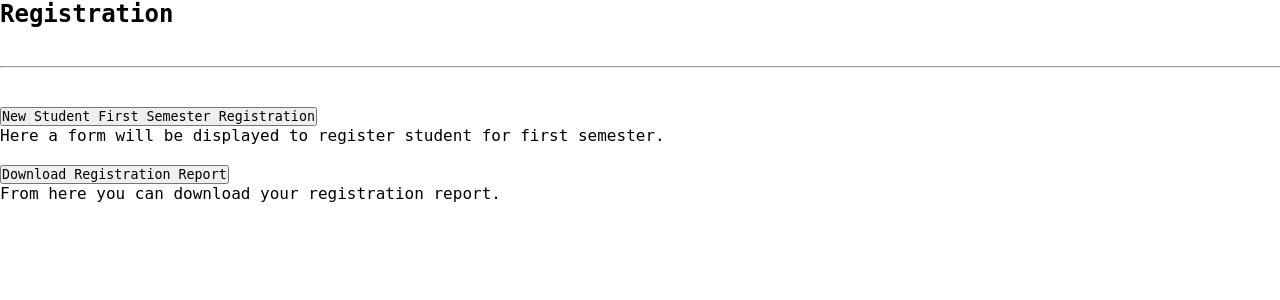
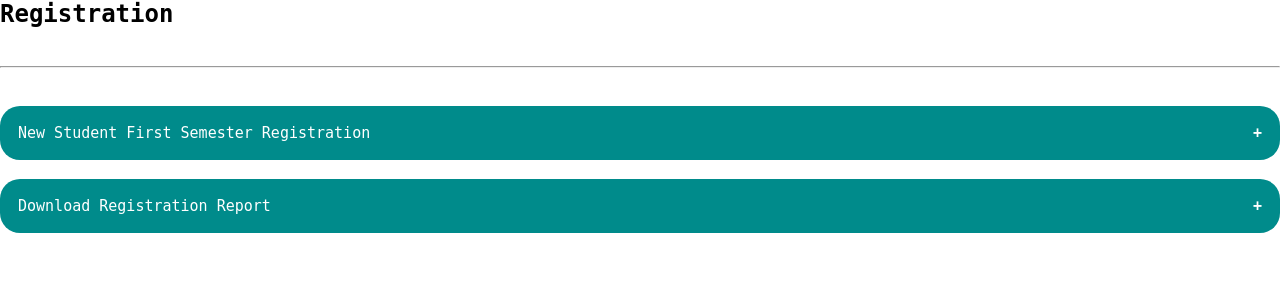
Before and after one commit to yashvardhan-verma/dei-cms, a PHP site: page /registration.html in a window 1280 px wide. Shown: the part 124-424 px from the top of the page. Run offline with PHP 8.4, Linux system fonts and the light colour scheme.

Commit message:
Added style for collapsive design.

```diff
--- a/css/registration.css
+++ b/css/registration.css
@@ -36,3 +36,44 @@ header{
     border-radius: 10px;
     padding: 3px 4px;
 }
+.collapsible {
+    background-color: darkcyan;
+    color: white;
+    cursor: pointer;
+    padding: 18px;
+    width: 100%;
+    border: none;
+    text-align: left;
+    outline: none;
+    font-size: 15px;
+    border-radius: 20px;
+    transition: background-color 0.5s;
+}
+
+.choose, .collapsible:hover {
+    background-color: white;
+    color: darkcyan;
+    border: 2px solid darkcyan;
+    border-radius: 20px;
+}
+
+.collapsible:after {
+    content: '\002B';
+    color: white;
+    font-weight: bold;
+    float: right;
+    margin-left: 5px;
+}
+
+.choose:after {
+    content: "-";
+    color: darkcyan;
+}
+
+.content {
+    padding: 0 18px;
+    max-height: 0;
+    overflow: hidden;
+    transition: max-height 0.2s ease-out;
+    background-color: #f1f1f1;
+}
```
